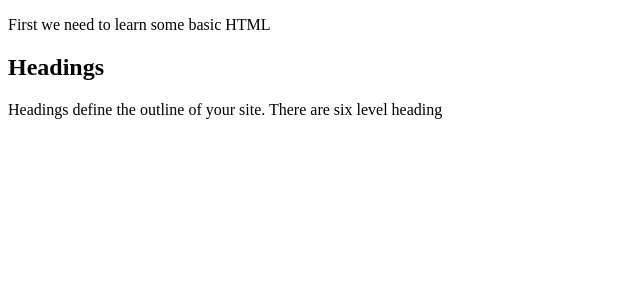
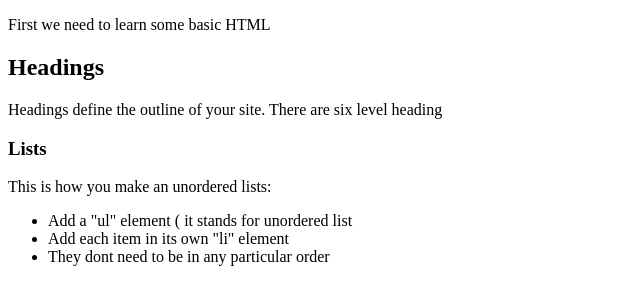
Before and after one commit to ndohgires/webdevbasics, a plain HTML site: page index.html in a window 1280 px wide. Shown: the whole page, without its empty margins (0-640 px from the left). Drawn offline with Linux system fonts and the light colour scheme.

Commit message:
add an unordered list in index file

```diff
--- a/index.html
+++ b/index.html
@@ -7,5 +7,12 @@
         <p>First we need to learn some basic HTML</p>
         <h2>Headings</h2>
         <p>Headings define the outline of your site. There are six level heading</p>
+        <h3>Lists</h3>
+        <p>This is how you make an unordered lists:</p>
+        <ul>
+            <li>Add a "ul" element ( it stands for unordered list</li>
+            <li>Add each item in its own "li" element</li>
+            <li> They dont need to be in any particular order</li>
+        </ul>
     </body>
 </html>
```
